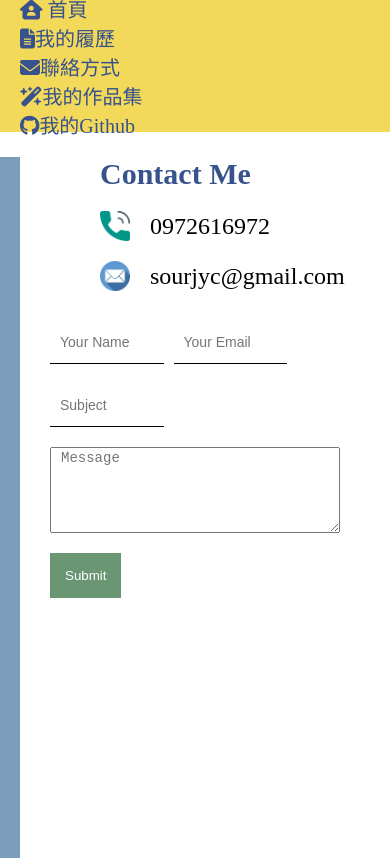
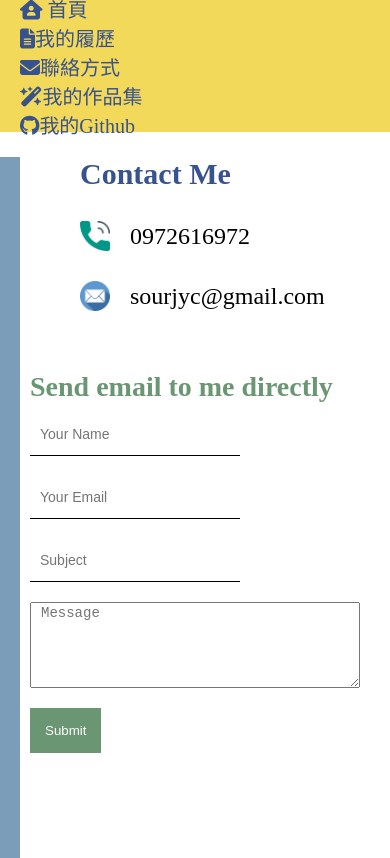
Before and after one commit to lcjyc/portfolio-website, a React (Create React App) app: page /contact in a window 390 px wide. Built offline with nearby package versions, Linux system fonts and the light colour scheme.

Commit message:
Update contact.css

```diff
--- a/src/pages/contact/contact.css
+++ b/src/pages/contact/contact.css
@@ -84,10 +84,11 @@ button {
   cursor: pointer;
 }
 
+
 @media screen and (max-width: 480px) {
   .c-wrapper {
     flex-direction: column;
-    padding: 0px 50px;
+    padding: 0px 30px;
   }
 
   .c-title {
@@ -95,12 +96,13 @@ button {
   }
 
   .c-info-item {
-    margin: 20px 0px;
+    margin: 30px 0px;
     width: 100%;
   }
 
   .c-desc {
-    display: none;
+    margin-top: 30px;
+    font-size: 28px;
   }
 
   form {
@@ -110,7 +112,7 @@ button {
   }
 
   input {
-    width: 35%;
+    width: 60%;
     height: 40px;
     margin: 10px;
     margin-left: 0;
```
